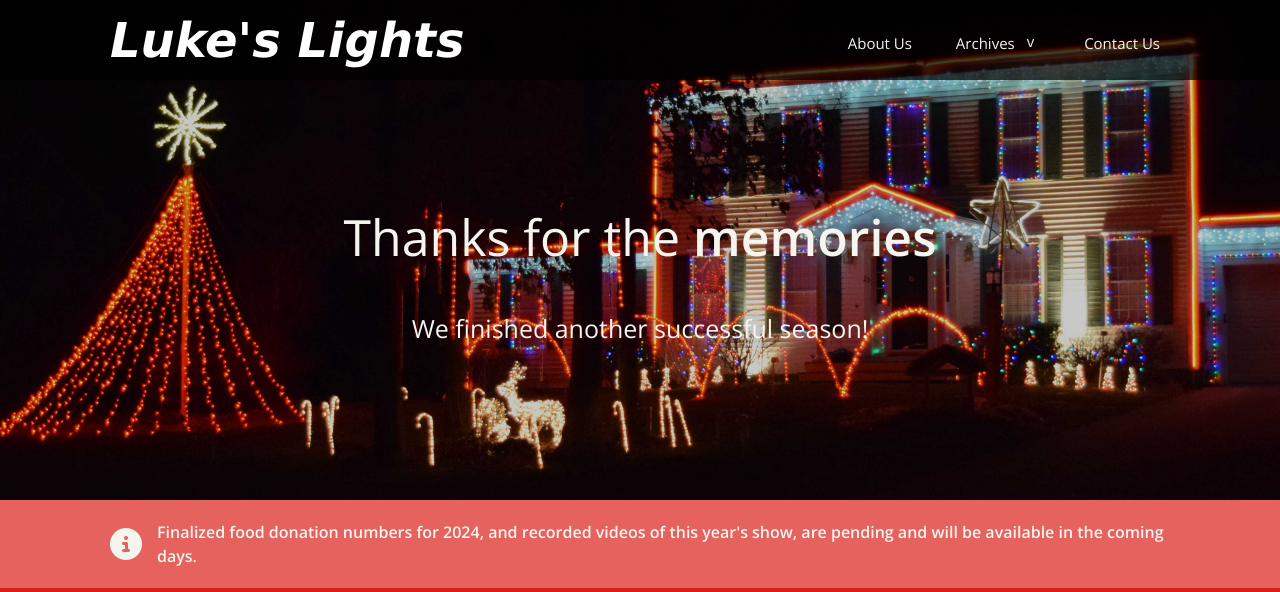
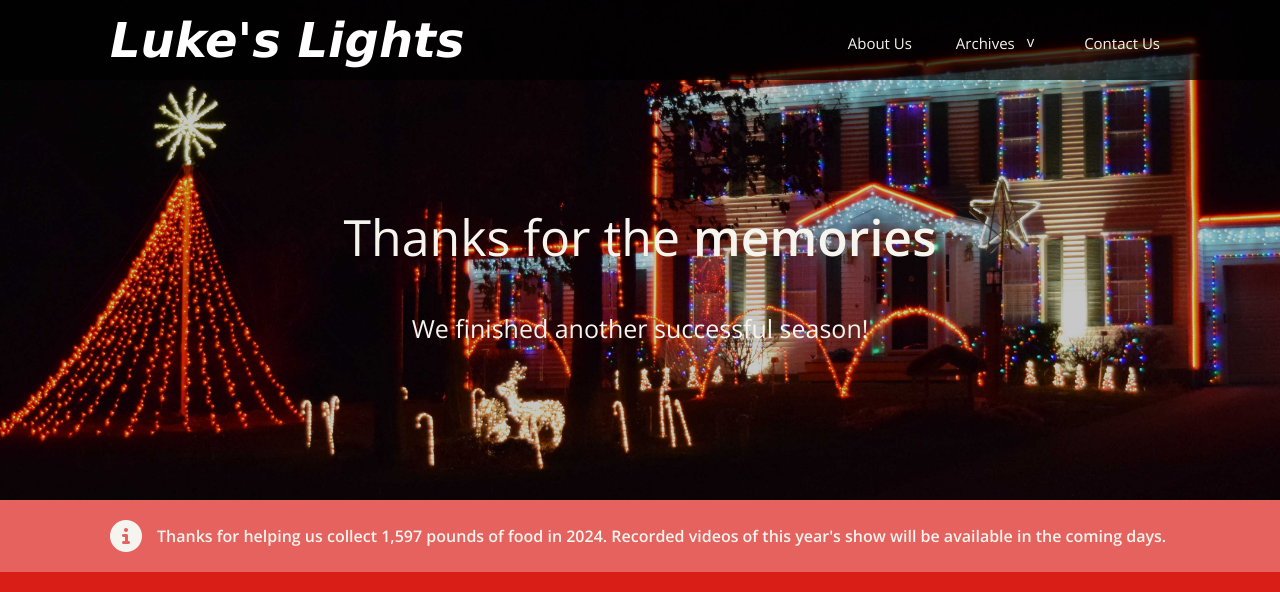
Before and after one commit to ldobson98/lukeslights, a Jekyll site: the page built from index.html, in a window 1280 px wide. Shown: the top 592 px of the page. Built offline with Jekyll 4.4.1, drawn with Linux system fonts in a browser that asks for light colours; nearby versions of some CDN libraries; some of the changed text lies outside the part shown; grey boxes are pictures that could not be loaded.

Commit message:
Update index.html

```diff
--- a/index.html
+++ b/index.html
@@ -15,7 +15,7 @@ title: Home
   <div class="full warning warning-perm" role="notice">
     <div class="wrap">
       <i class="fas fa-info-circle"></i>
-      <p><b>Finalized food donation numbers for 2024, and recorded videos of this year's show, are pending and will be available in the coming days.</b>
+      <p><b>Thanks for helping us collect 1,597 pounds of food in 2024. Recorded videos of this year's show will be available in the coming days.</b>
     </div>
   </div>
   <div class="wrap">
```
Also changed, not shown: other parts of index.html (+1 -1 lines).
